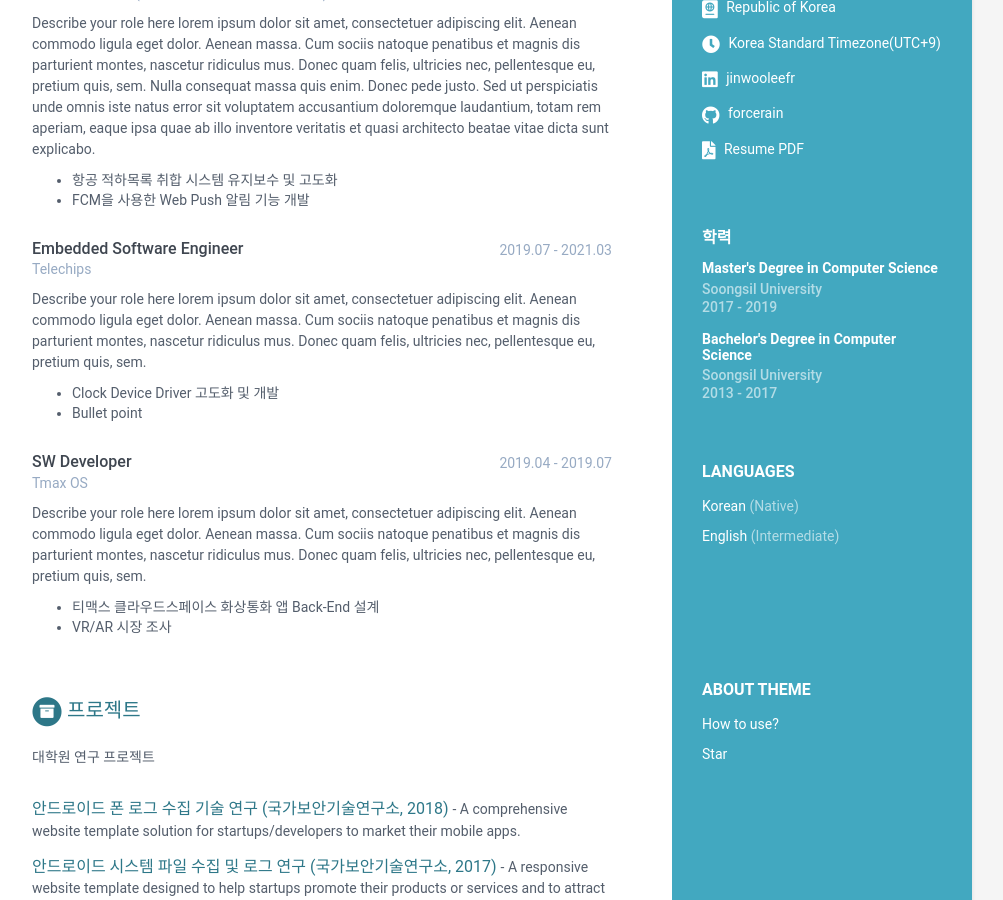
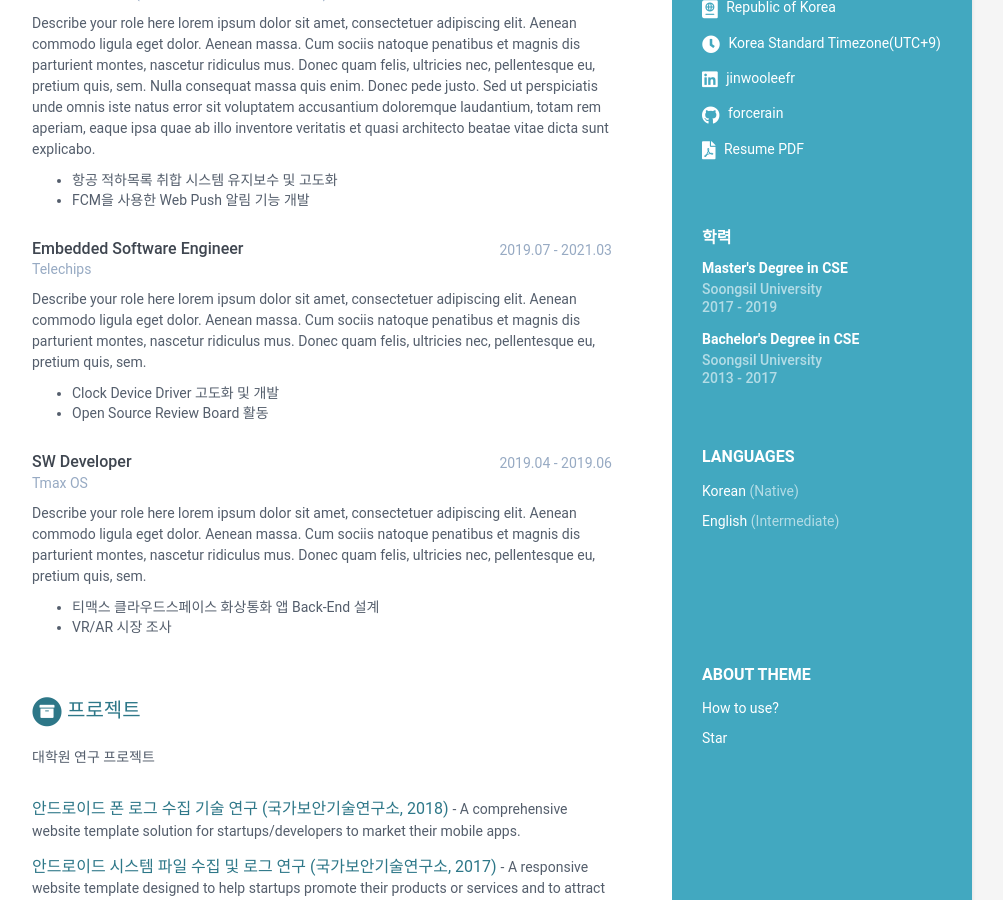
Before and after one commit to fakerainjw/forcerain.github.io, a Jekyll site: the page built from index.html, in a window 1280 px wide and 900 px high, scrolled down 371 px. Shown: the whole window, without its empty margins (168-1171 px from the left). Built offline with Jekyll 4.4.1, drawn with Linux system fonts in a browser that asks for light colours.

Commit message:
last today

```diff
--- a/_data/data.yml
+++ b/_data/data.yml
@@ -61,11 +61,11 @@ career-profile:
 education:
     title: 학력
     info:
-      - degree: Master's Degree in Computer Science
+      - degree: Master's Degree in CSE
         university: Soongsil University
         time: 2017 - 2019
 
-      - degree: Bachelor's Degree in Computer Science
+      - degree: Bachelor's Degree in CSE
         university: Soongsil University
         time: 2013 - 2017
 
@@ -97,9 +97,9 @@ experiences:
           nascetur ridiculus mus. Donec quam felis, ultricies nec,
           pellentesque eu, pretium quis, sem.
             - Clock Device Driver 고도화 및 개발
-            - Bullet point
+            - Open Source Review Board 활동
       - role: SW Developer
-        time: 2019.04 - 2019.07
+        time: 2019.04 - 2019.06
         company: Tmax OS
         details: |
           Describe your role here lorem ipsum dolor sit amet, consectetuer
```
